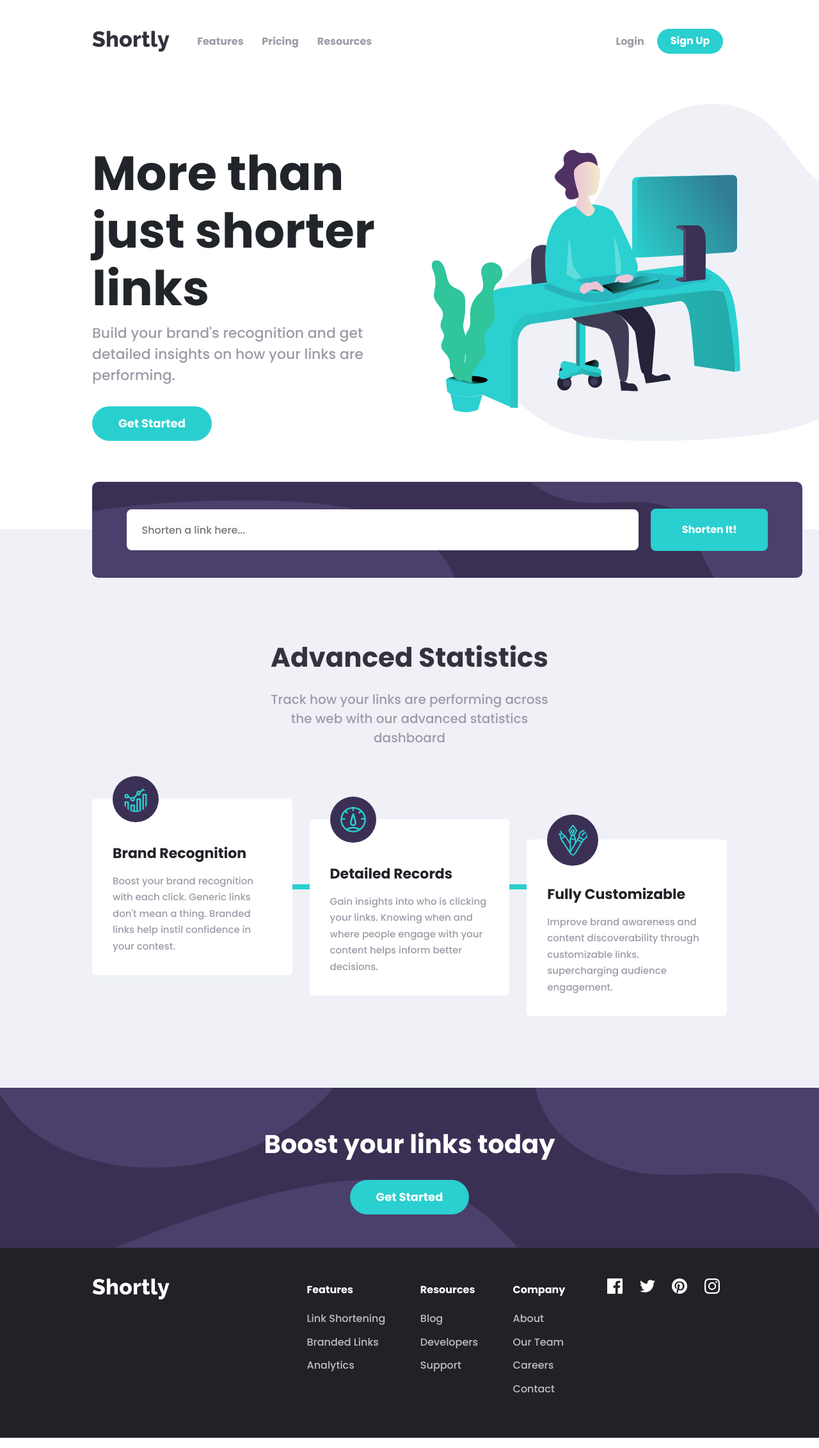
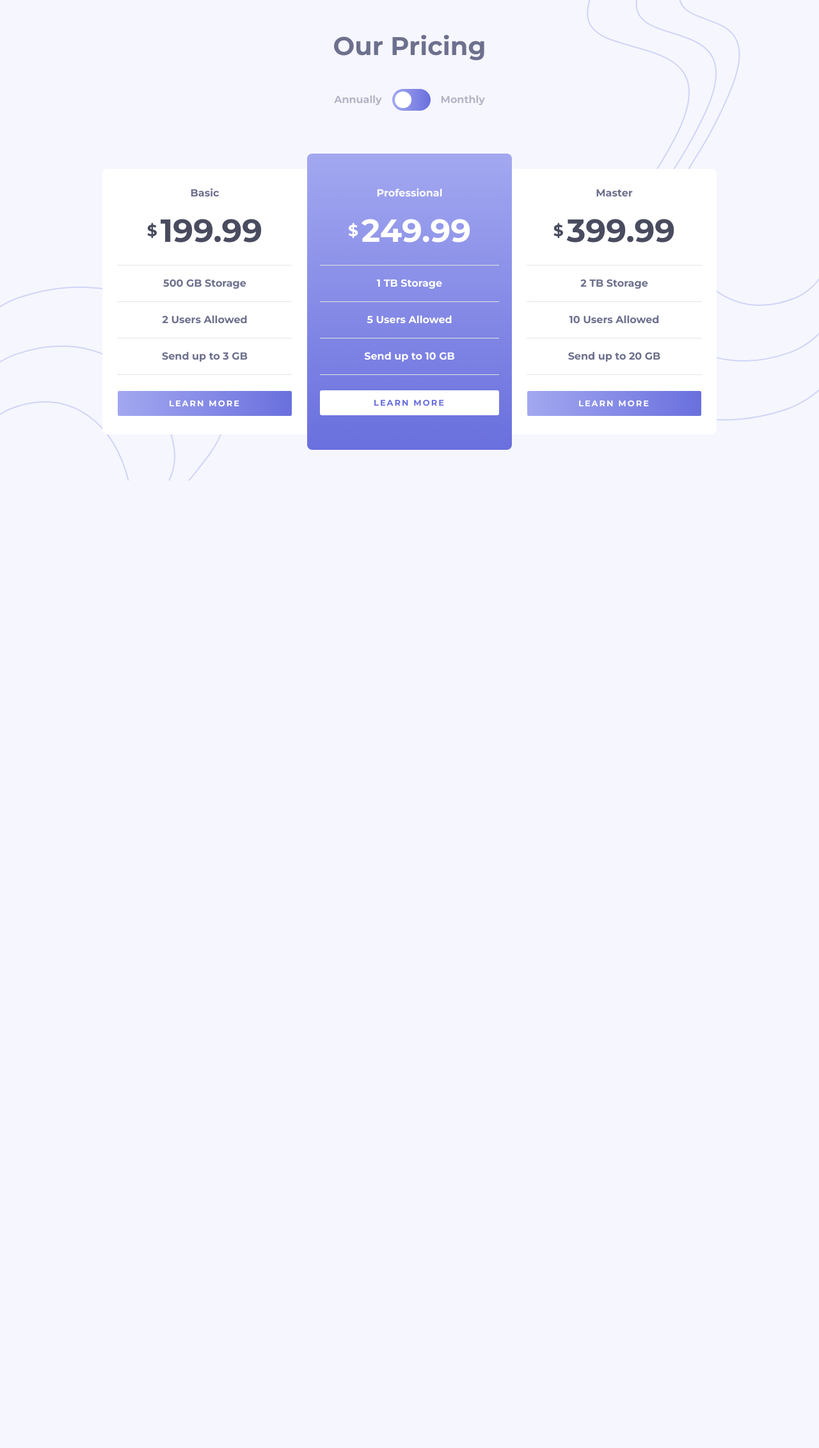
Before and after one commit to zidano88/Front-End_Projects, a PHP site: page /pricing_page/index.html in a window 1280 px wide; the page is wider, and only the part inside the window is pictured. Shown: that part at 64% size. After the commit the page ends 751 px from the top of that part, so only its background shows below. Run offline with PHP 8.4, Linux system fonts and the light colour scheme; some libraries are stand-ins or nearby versions.

Commit message:
Url shortener project finished

```diff
--- a/7-url-shortening-api/css/styles.css
+++ b/7-url-shortening-api/css/styles.css
@@ -89,13 +89,13 @@
     margin: 4rem 9rem 0;
 
     display: flex;
-    justify-content: center;
+    justify-content: flex-start;
     align-items: center;
     /* text-align: center; */
     /* vertical-align: middle; */
     border-radius: 0.6rem;
-
-
+    flex-wrap: wrap;
+    padding: 1.75rem 2rem;
 
 }
 
@@ -111,6 +111,46 @@
     padding-left: 1.5rem;
     margin: 1rem;
 
+}
+
+.userUrlTextBox::placeholder {
+    opacity: 60%;
+}
+
+.Red::-webkit-input-placeholder
+    {
+        color: var(--red); /* WebKit, Blink, Edge */
+    }
+.Red:-moz-placeholder
+    {
+        color: var(--red); /* Mozilla Firefox 4 to 18 */
+    }
+.Red::-moz-placeholder
+    {
+        color: var(--red); /* Mozilla Firefox 19+ */
+    }
+.Red::-ms-input-placeholder
+    {
+        color: var(--red); /* Microsoft Edge */
+    }
+.Red:-ms-input-placeholder
+    {
+        color: var(--red); /* Internet Explorer 10-11 */
+    }
+.Red::placeholder
+    {
+        color: var(--red); /* Most modern browsers support this now. */
+    }
+
+.alertMessage {
+    color: var(--red);
+    margin: -1rem 1rem;
+    font-size: 15px;
+    font-style: italic;
+    opacity: 80%;
+    /* position: absolute; */
+    /* flex-direction: column; */
+    /* justify-content: flex-start; */
 }
 
 .shortenItBtn {
@@ -251,6 +291,7 @@
 
 .cyanBtn {
     background-color: var(--cyan);
+    color: #fff;
 }
 
 .cyanBtn:hover {
@@ -270,3 +311,48 @@
     filter: invert(29%) sepia(57%) saturate(573%) hue-rotate(132deg) brightness(96%) contrast(91%);
     cursor: pointer;
 }
+
+.usageHistory {
+    display: flex;
+    /* display: block; */
+
+    /* justify-content: right; */
+    /* justify-content: center; */
+    /* align-items: center; */
+    /* color: red; */
+    background-color: #fff;
+    padding: 1rem 2rem;
+    border-radius: 0.5rem;
+}
+
+.enteredUrl {
+    color: var(--very-dark-violet);
+    /* margin-right: 25rem; */
+}
+
+.shortenedUrl {
+    color: var(--cyan);
+    /* align-self: flex-end;
+    justify-self: flex-end;
+    place-self: flex-end;
+    align-self: right;
+    justify-self: right;
+    place-self: right; */
+}
+
+.copyBtn {
+    padding: 0.5rem 1rem;
+    border-radius: 0.2rem;
+    margin-left: 1rem;
+}
+
+.testBox {
+    display: flex;
+    justify-content: space-between;
+    align-items: center;
+    /* margin-right: 20rem; */
+    width: 58rem;
+    margin-right: 0;
+    font-size: 17px;
+
+}
--- a/7-url-shortening-api/index.html
+++ b/7-url-shortening-api/index.html
@@ -39,10 +39,10 @@
 
             <ul class="navbar-nav leftNav">
                 <li class="nav-item">
-                    <a class="nav-link" href="">Features</a>
+                    <a class="nav-link" href="#brand">Features</a>
                 </li>
                 <li class="nav-item">
-                    <a class="nav-link" href="">Pricing</a>
+                    <a class="nav-link" href="pricing_page/index.html"  target="_blank">Pricing</a>
                 </li>
                 <li class="nav-item">
                     <a class="nav-link" href="">Resources</a>
@@ -81,17 +81,42 @@
 
     </section>
 
+    <!-- method="POST" action="https://api.shrtco.de/v2/shorten?url=www.frontendmentor.io" -->
+    <!-- onsubmit="return validateForm()" -->
+    <!-- type="submit" -->
 
-    <form action="" class="shortenerBox">
-        <div class="form-group">
-            <input class="userUrlTextBox" type="url" placeholder="Shorten a link here...">
-        </div>
-        <button type="submit" class="btn shortenItBtn cyanBtn">Shorten It!</button>
+    <form id="shortenerApi" name="urlForm" action="" class="shortenerBox" required>
+        <input name="urlBox" class="userUrlTextBox" type="text" placeholder="Shorten a link here...">
+        <button onclick="validateForm();" type="button"  class="btn shortenItBtn cyanBtn">Shorten It!</button>
+        <div class="alertMessage"></div>
+
     </form>
 
 
 
-    <section class="branding">
+    <section class="branding" id="brand">
+
+        <ul id="data">
+            <li class="usageHistory">
+                <div class="testBox">
+                    <div class="enteredUrl">https://www.test.com</div>
+                    <div class="shortenedUrl">https://short</div>
+                </div>
+
+                <button type="button" class="btn cyanBtn copyBtn">Copy</button>
+            </li>
+
+            <li class="usageHistory">
+                <div class="testBox">
+                    <div class="enteredUrl">https://www.testafwfwe.com</div>
+                    <div class="shortenedUrl">https://shortdsnlfkfg</div>
+                </div>
+                <button type="button" class="btn cyanBtn copyBtn">Copy</button>
+            </li>
+
+
+        </ul>
+
         <h1 class="brandingHeadline"><strong>Advanced Statistics</strong></h1>
         <div class="brandingMessage">Track how your links are performing across the web with our advanced statistics dashboard</div>
 
@@ -135,7 +160,7 @@
 
     <section class="bottomCallToAction">
         <h1 class="boostCallToAtion">Boost your links today</h1>
-        <button class="btn getStartedBtn cyanBtn">Get Started</button>
+        <a href="#shortenerApi"><button class="btn getStartedBtn cyanBtn">Get Started</button></a>
     </section>
 
     <footer class="">
@@ -181,5 +206,8 @@
 
 
 
+    <script src="https://ajax.googleapis.com/ajax/libs/jquery/3.6.0/jquery.min.js"></script>
+    <script src="index.js" charset="utf-8"></script>
+
 </body>
 </html>
--- /dev/null
+++ b/7-url-shortening-api/pricing_page/css/styles.css
@@ -0,0 +1,251 @@
+/* font-family: 'Montserrat', sans-serif; */
+
+:root {
+
+  /* Linear Gradient: hsl(236, 72%, 79%) to hsl(237, 63%, 64%) */
+  --very-light-grayish-blue: hsl(240, 78%, 98%);
+  --light-grayish-blue: hsl(234, 14%, 74%);
+  --grayish-blue: hsl(233, 13%, 49%);
+  --dark-grayish-blue: hsl(232, 13%, 33%);
+}
+
+body {
+  font-family: 'Montserrat', sans-serif;
+  /* font-weight: 700; */
+  background-color: var(--very-light-grayish-blue);
+  background-image: url("C:/Users/ZIDAN/Documents/Web Development/Projects/6-pricing-component-with-toggle-master/images/bg-top.svg"), url("C:/Users/ZIDAN/Documents/Web Development/Projects/6-pricing-component-with-toggle-master/images/bg-bottom.svg");
+  background-position: right top, left bottom;
+  background-repeat: no-repeat, no-repeat;
+  /* text-align: center; */
+  /* background-image: url("C:/Users/ZIDAN/Documents/Web Development/Projects/6-pricing-component-with-toggle-master/images/bg-top.svg"); */
+  background-repeat: no-repeat;
+  /* background-image: url("C:/Users/ZIDAN/Documents/Web Development/Projects/6-pricing-component-with-toggle-master/images/bg-bottom.svg"); */
+
+}
+
+.toggleBox {
+  display:flex;
+  align-items: center;
+  /* display: inline-table; */
+  text-align: center;
+  justify-content: center;
+  vertical-align: middle;
+}
+
+.toggleLabels {
+  color: var(--light-grayish-blue);
+  /* margin-top: 1rem; */
+  padding: 1rem;
+  /* margin: 0; */
+}
+
+.cardBox {
+  margin: 3rem;
+  display: flex;
+  text-align: center;
+  justify-content: center;
+  flex-wrap: wrap;
+  /* flex-direction: row; */
+
+}
+
+.card {
+  border-radius: 0.5rem;
+  /* border-color: rgba(0, 0, 0, .4); */
+  /* border-collapse: collapse; */
+  border: 0;
+  text-align: center;
+  width: 20rem;
+  padding: 0.5rem 0.2rem;
+  /* margin: 0; */
+
+
+}
+
+.mainHeadline {
+  font-weight: 700;
+  text-align: center;
+  color: var(--grayish-blue);
+  margin: 3rem 0 2rem 0;
+}
+
+/* Card Properties */
+
+.priceLine {
+  display: flex;
+  align-items: center;
+  justify-content: center;
+}
+
+/* White Card */
+
+.whiteCard {
+  color: var(--grayish-blue);
+  margin: 1.5rem 0;
+}
+
+.blackDollarSign {
+  font-size: 25px;
+  color: var(--dark-grayish-blue);
+  /* padding-right: 8rem; */
+  /* border: 2rem; */
+  /* padding-bottom: 10px; */
+}
+
+.blackPrice {
+  /* font-weight: 700; */
+  font-size: 50px;
+  color: var(--dark-grayish-blue);
+  margin-left: 5px;
+}
+
+.purpleBtn {
+  background-image: linear-gradient(to right, hsl(236, 72%, 79%) , hsl(237, 63%, 64%));
+  color: #fff;
+  font-size: 13px;
+  letter-spacing: 2px;
+  padding: 0.6rem;
+  margin-top: 1.5rem;
+  border-radius: 0.2rem;
+  border: 1px solid white;
+}
+
+.purpleBtn:hover {
+  background-image: linear-gradient(to right, white , white);
+  /* border-style: solid;  */
+  border: 1px solid hsl(237, 63%, 64%);
+  /* border-color: hsl(237, 63%, 64%); */
+  color: hsl(237, 63%, 64%);
+}
+
+.leftCard {
+  border-top-right-radius: 0;
+  border-bottom-right-radius: 0;
+}
+
+.rightCard {
+  border-top-left-radius: 0;
+  border-bottom-left-radius: 0;
+}
+
+/* Purple Card */
+
+.purpleCard {
+  background-image: linear-gradient(to bottom, hsl(236, 72%, 79%) , hsl(237, 63%, 64%));
+  color: #fff;
+  padding: 2rem 0;
+  /* height: 50rem; */
+}
+
+.whiteDollarSign {
+  font-size: 25px;
+  color: #fff;
+  /* padding-right: 8rem; */
+  /* border: 2rem; */
+  /* padding-bottom: 10px; */
+}
+
+.whitePrice {
+  /* font-weight: 700; */
+  font-size: 50px;
+  /* color: var(--dark-grayish-blue); */
+  margin-left: 5px;
+}
+
+.whiteBtn {
+  background-color: #fff;
+  color: hsl(237, 63%, 64%);
+  font-size: 13px;
+  letter-spacing: 2px;
+  padding: 0.6rem;
+  margin-top: 1.5rem;
+  border-radius: 0.2rem;
+  border: 0;
+  /* border: 1px solid white; */
+}
+
+.whiteBtn:hover {
+  background-image: linear-gradient(to bottom, #757be1 , #7076e0);
+  /* border-style: solid;  */
+  border: 1px solid #fff;
+  /* border-color: hsl(237, 63%, 64%); */
+  color: #fff;
+}
+
+.whiteHr {
+  background-color: #fff;
+}
+
+
+
+
+/* The switch - the box around the slider */
+.switch {
+  position: relative;
+  display: inline-block;
+  width: 60px;
+  height: 34px;
+  /* margin: 0; */
+  /* margin-bottom: 1rem; */
+  /* text-align: center; */
+}
+
+/* Hide default HTML checkbox */
+.switch input {
+  opacity: 0;
+  width: 0;
+  height: 0;
+}
+
+/* The slider */
+.slider {
+  position: absolute;
+  cursor: pointer;
+  top: 0;
+  left: 0;
+  right: 0;
+  bottom: 0;
+  background-color: #ccc;
+  -webkit-transition: .4s;
+  transition: .4s;
+}
+
+.slider:before {
+  position: absolute;
+  content: "";
+  height: 26px;
+  width: 26px;
+  left: 4px;
+  bottom: 4px;
+  background-color: white;
+  -webkit-transition: .4s;
+  transition: .4s;
+}
+
+.slider {
+background-image: linear-gradient(to right, hsl(236, 72%, 79%) , hsl(237, 63%, 64%));
+/* background-color: #2196F3; */
+}
+
+input:checked + .slider {
+  background-image: linear-gradient(to right, hsl(236, 72%, 90%) , hsl(236, 72%, 79%));
+}
+
+/* input:focus + .slider {
+  box-shadow: 0 0 1px #2196F3;
+} */
+
+input:checked + .slider:before {
+  -webkit-transform: translateX(26px);
+  -ms-transform: translateX(26px);
+  transform: translateX(26px);
+}
+
+/* Rounded sliders */
+.slider.round {
+  border-radius: 34px;
+}
+
+.slider.round:before {
+  border-radius: 50%;
+}
--- /dev/null
+++ b/7-url-shortening-api/pricing_page/index.html
@@ -0,0 +1,104 @@
+<!DOCTYPE html>
+<html lang="en" dir="ltr">
+
+<head>
+  <meta charset="utf-8">
+  <title>Pricing with Toggle</title>
+
+  <!-- Google Fonts -->
+  <link rel="preconnect" href="https://fonts.googleapis.com">
+  <link rel="preconnect" href="https://fonts.gstatic.com" crossorigin>
+  <link href="https://fonts.googleapis.com/css2?family=Montserrat:wght@700&display=swap" rel="stylesheet">
+  <!-- Font Awesome -->
+  <script src="https://kit.fontawesome.com/99cbbe0574.js" crossorigin="anonymous"></script>
+
+  <!-- Css Stylesheet -->
+  <link rel="stylesheet" href="https://maxcdn.bootstrapcdn.com/bootstrap/4.0.0/css/bootstrap.min.css" integrity="sha384-Gn5384xqQ1aoWXA+058RXPxPg6fy4IWvTNh0E263XmFcJlSAwiGgFAW/dAiS6JXm" crossorigin="anonymous">
+  <link rel="stylesheet" href="css/styles.css">
+
+  <!-- Bootstrap Scripts Queries-->
+  <script src="https://code.jquery.com/jquery-3.2.1.slim.min.js" integrity="sha384-KJ3o2DKtIkvYIK3UENzmM7KCkRr/rE9/Qpg6aAZGJwFDMVNA/GpGFF93hXpG5KkN" crossorigin="anonymous"></script>
+  <script src="https://cdnjs.cloudflare.com/ajax/libs/popper.js/1.12.9/umd/popper.min.js" integrity="sha384-ApNbgh9B+Y1QKtv3Rn7W3mgPxhU9K/ScQsAP7hUibX39j7fakFPskvXusvfa0b4Q" crossorigin="anonymous"></script>
+  <script src="https://maxcdn.bootstrapcdn.com/bootstrap/4.0.0/js/bootstrap.min.js" integrity="sha384-JZR6Spejh4U02d8jOt6vLEHfe/JQGiRRSQQxSfFWpi1MquVdAyjUar5+76PVCmYl" crossorigin="anonymous"></script>
+
+</head>
+
+<body>
+  <h1 class="mainHeadline">Our Pricing</h1>
+
+  <div class="toggleBox">
+    <label class="toggleLabels">Annually</label>
+
+    <!-- Rounded switch -->
+    <label class="switch">
+      <input type="checkbox" id="myCheck" onclick="myFunction()">
+      <span class="slider round"></span>
+    </label>
+
+    <label class="toggleLabels">Monthly</label>
+
+  </div>
+
+
+
+  <div class="cardBox">
+
+    <div class="card whiteCard leftCard">
+      <div class="card-body">
+        <h6 class="card-title">Basic</h6>
+        <p class="card-text blackDollarSign priceLine">$ <span class="blackPrice">199.99</span></p>
+        <hr>
+        <p class="card-text">500 GB Storage</p>
+        <hr>
+        <p class="card-text">2 Users Allowed</p>
+        <hr>
+        <p class="card-text">Send up to 3 GB</p>
+        <hr>
+        <a href="#" class="btn purpleBtn btn-block">LEARN MORE</a>
+      </div>
+    </div>
+
+    <div class="card purpleCard centerCard">
+      <div class="card-body">
+        <h6 class="card-title">Professional</h6>
+        <p class="card-text whiteDollarSign priceLine">$ <span class="whitePrice">249.99</span></p>
+        <hr class="whiteHr">
+        <p class="card-text">1 TB Storage</p>
+        <hr class="whiteHr">
+        <p class="card-text">5 Users Allowed</p>
+        <hr class="whiteHr">
+        <p class="card-text">Send up to 10 GB</p>
+        <hr class="whiteHr">
+        <a href="#" class="btn whiteBtn btn-block">LEARN MORE</a>
+      </div>
+    </div>
+
+    <div class="card whiteCard rightCard">
+      <div class="card-body">
+        <h6 class="card-title">Master</h6>
+        <p class="card-text blackDollarSign priceLine">$ <span class="blackPrice">399.99</span></p>
+        <hr>
+        <p class="card-text">2 TB Storage</p>
+        <hr>
+        <p class="card-text">10 Users Allowed</p>
+        <hr>
+        <p class="card-text">Send up to 20 GB</p>
+        <hr>
+        <a href="#" class="btn purpleBtn btn-block">LEARN MORE</a>
+      </div>
+    </div>
+
+
+
+  </div>
+
+
+
+
+
+
+  <script src="https://ajax.googleapis.com/ajax/libs/jquery/3.6.0/jquery.min.js"></script>
+  <script src="index.js" charset="utf-8"></script>
+</body>
+
+</html>
--- /dev/null
+++ b/7-url-shortening-api/pricing_page/index.js
@@ -0,0 +1,19 @@
+function myFunction() {
+  var checkBox = document.getElementById("myCheck");
+  // var text = document.getElementById("test1");
+  // var left = document.querySelector(".leftCard .blackPrice").innerHTML;
+  // console.log(left);
+  if (checkBox.checked == true){
+    document.querySelector(".leftCard .blackPrice").innerHTML = "19.99";
+    document.querySelector(".centerCard .whitePrice").innerHTML = "24.99";
+    document.querySelector(".rightCard .blackPrice").innerHTML = "39.99";
+
+    // text.innerHTML = "bbb";
+  } else {
+     // text.innerHTML = "aaa";
+     document.querySelector(".leftCard .blackPrice").innerHTML = "199.99";
+     document.querySelector(".centerCard .whitePrice").innerHTML = "249.99";
+     document.querySelector(".rightCard .blackPrice").innerHTML = "399.99";
+
+   }
+}
```
Also changed, not shown: 7-url-shortening-api/index.js (added, +164 -0 lines), 7-url-shortening-api/pricing_page/images/bg-bottom.svg (added), 7-url-shortening-api/pricing_page/images/bg-top.svg (added), 7-url-shortening-api/pricing_page/images/favicon-32x32.png (added).
